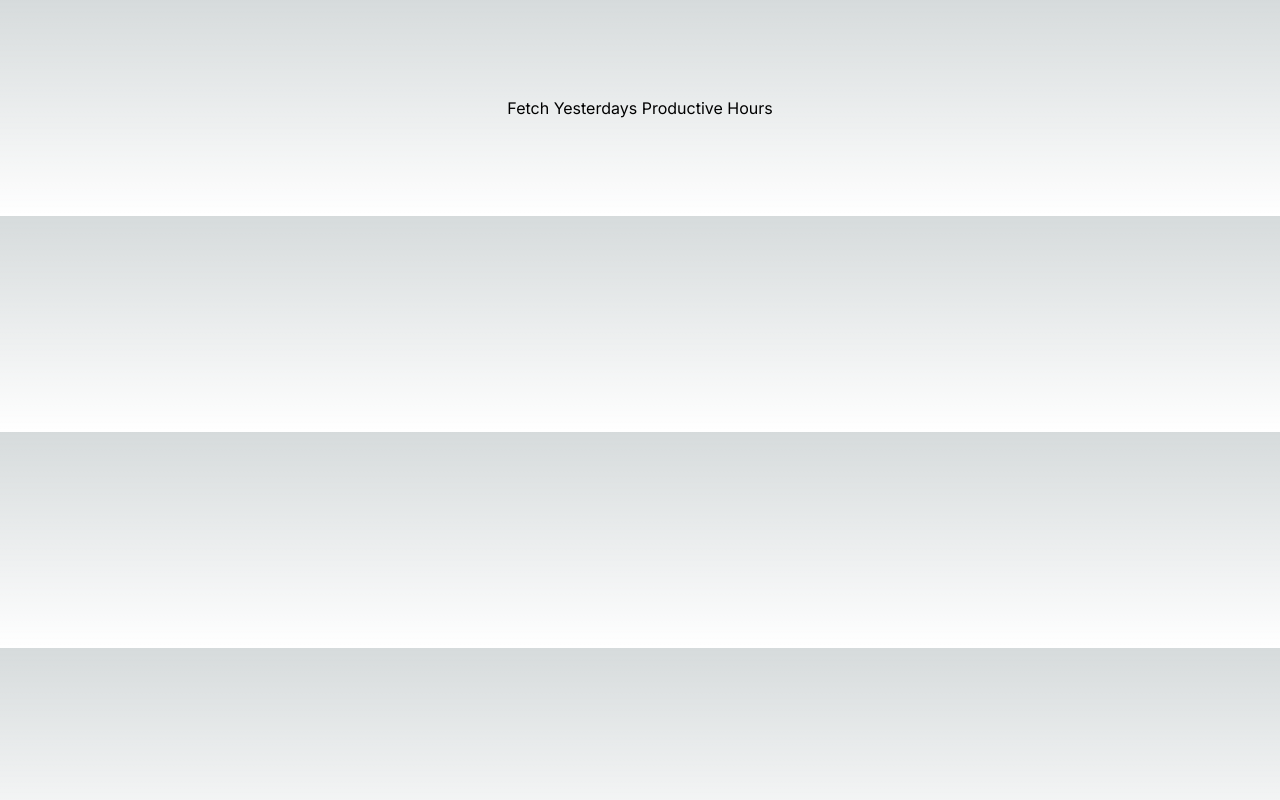
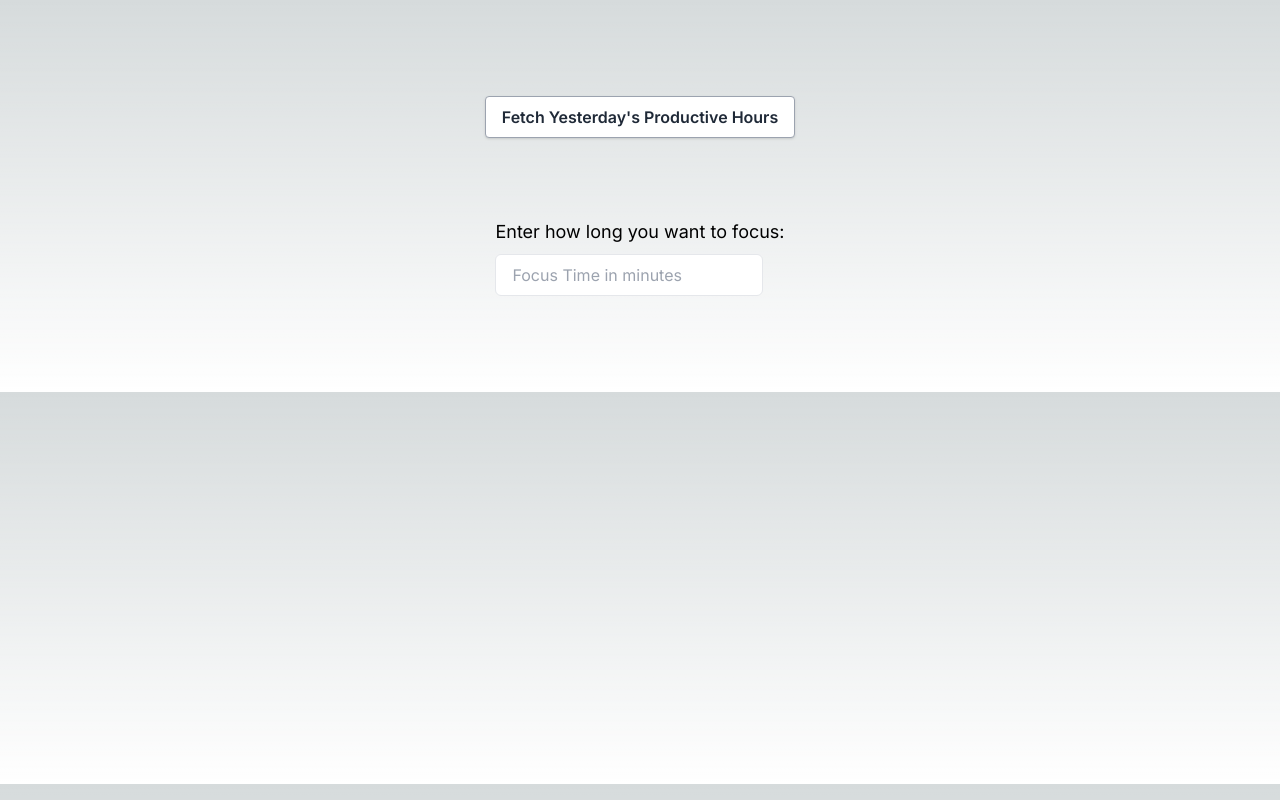
Before and after one commit to farhaannishtar/Focus-Logger, a Next.js app: page / in a window 1280 px wide. Built offline with nearby package versions, Linux system fonts and the light colour scheme.

Commit message:
feat: create StartFocus UI

```diff
--- /dev/null
+++ b/src/app/components/StartFocus.tsx
@@ -0,0 +1,58 @@
+"use client"
+import { useState } from "react";
+
+const StartFocus: React.FC = () => {
+  const [focusTime, setFocusTime] = useState<string>('');
+
+  async function startFocusTime() {
+    try {
+      const response = await fetch('/api/triggerFocusSession', {
+        method: 'POST',
+        headers: {
+          'Content-Type': 'application/json'
+        },
+        body: JSON.stringify({
+          key: `${process.env.NEXT_PUBLIC_RESCUE_TIME_API_KEY}`,
+          duration: focusTime,
+        })
+      });
+
+      if (response.status === 200) {
+        const data = await response.json();
+        console.log('FocusTime started:', data);
+      } else {
+        const errorData = await response.json();
+        console.log('Error:', errorData);
+      }
+    } catch (error) {
+      console.error('An error occurred:', error);
+    }
+  }
+
+  const handleKeyDown = (e: any) => {
+    if (e.code === "Enter") {
+      startFocusTime();
+      setFocusTime("Focus session started :)")
+    }
+  };
+
+  return (
+    <div className="flex flex-col items-start mt-20">
+      <label htmlFor="focusTime" className="text-lg mb-2">
+        Enter how long you want to focus:
+      </label>
+      <input
+        id="focusTime"
+        name="focusTime"
+        type="text"
+        placeholder="Focus Time in minutes"
+        value={focusTime}
+        onChange={(e) => setFocusTime(e.target.value)}
+        onKeyDown={handleKeyDown}
+        className="text-black px-4 py-2 border rounded-md"
+      />
+    </div>
+  )
+}
+
+export default StartFocus;
--- a/src/app/components/YesterdaysFocusTime.tsx
+++ b/src/app/components/YesterdaysFocusTime.tsx
@@ -6,7 +6,7 @@ const FocusTime: React.FC = () => {
 
   const fetchData = async () => {
     try {
-      const response = await fetch('/api/proxy');
+      const response = await fetch('/api/fetchFocusTime');
       if (response.ok) {
         const data = await response.json();
         console.log(data);
@@ -23,7 +23,12 @@ const FocusTime: React.FC = () => {
 
   return (
     <div>
-      <button onClick={fetchData}>Fetch Yesterdays Productive Hours</button>
+      <button
+        onClick={fetchData}
+        className={"bg-white hover:bg-gray-100 text-gray-800 font-semibold py-2 px-4 border border-gray-400 rounded shadow"}
+      >
+        Fetch Yesterday&apos;s Productive Hours
+      </button>
       {
         focusTime && <div>{focusTime}</div>
       }
--- a/src/app/page.tsx
+++ b/src/app/page.tsx
@@ -1,10 +1,12 @@
 import YesterdaysFocusTime from "./components/YesterdaysFocusTime"
+import StartFocus from "./components/StartFocus"
 
 export default function Home() {
 
   return (
     <main className="flex flex-col items-center justify-between p-24">
       <YesterdaysFocusTime />
+      <StartFocus />
     </main>
   )
 }
```
Also changed, not shown: src/app/api/fetchFocusTime/route.ts (renamed from src/app/api/proxy/route.ts).
